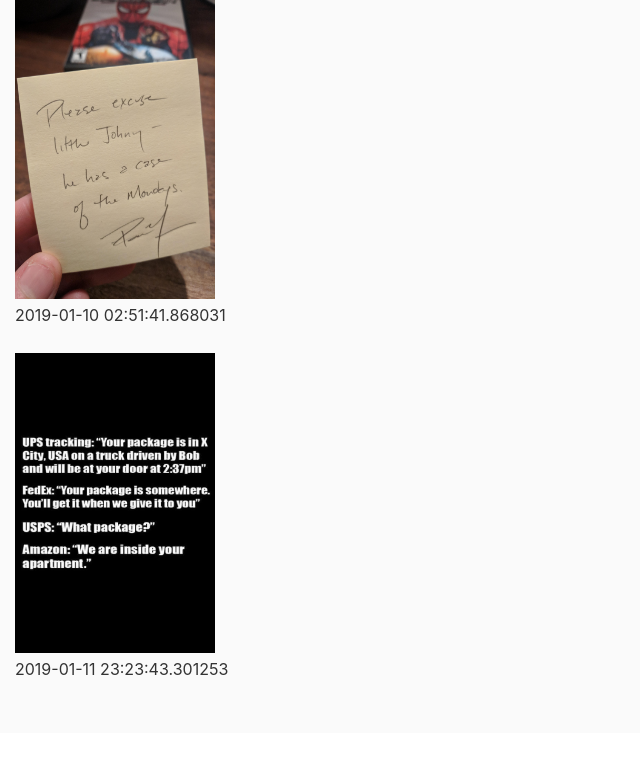
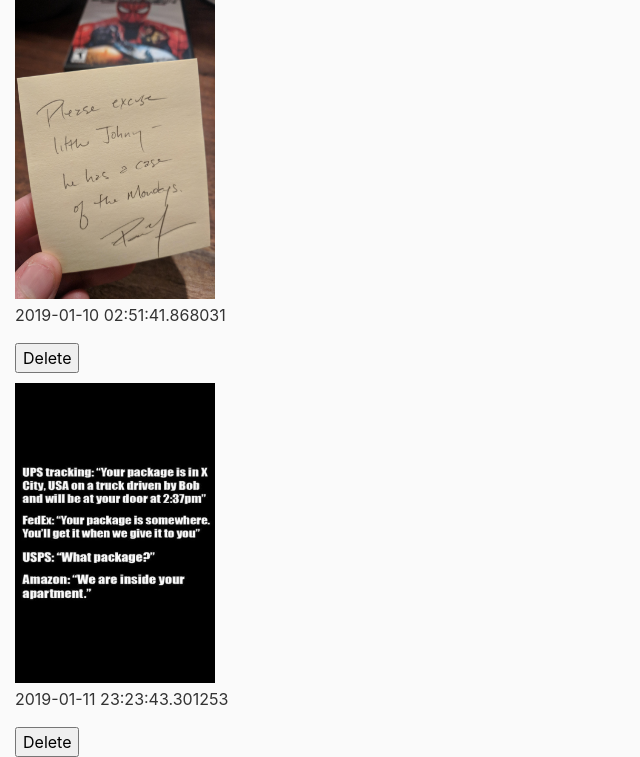
Before and after one commit to pyee78/attendance-flask, a Flask app: page /notes in a window 1280 px wide. Shown: the part 67-824 px from the top of the page, without its empty margins (0-640 px from the left). Before the commit the page ends 742 px from the top, so only its background shows below. Run offline with Flask 2, Linux system fonts and the light colour scheme; a user stored in the database is signed in; data comes from the database, SQL or seed files in the repository; both versions use the stored data as it was after the commit; some libraries are stand-ins or nearby versions.

Commit message:
+ delete note functionality

```diff
--- a/attendance/routes.py
+++ b/attendance/routes.py
@@ -59,7 +59,7 @@
     return render_template('upload.html', title='UPLOAD', form=form)
 
 
-# NOTES route
+# MY NOTES route
 @app.route("/notes")
 @login_required
 def notes():
@@ -68,6 +68,34 @@
     notes = Note.query.filter_by(user_id = current_user.id)
 
     return render_template('notes.html', title='NOTES', notes=notes)
+
+
+# DELETE NOTE route
+@app.route("/notes/delete/<id>", methods=['POST'])
+@login_required
+def delete_note(id):
+    # if note belongs to current_user
+    del_note = Note.query.filter_by(id=id).first()
+    if current_user.id == del_note.user_id:
+
+        # delete img file from "server"
+        image_path = os.path.join(app.root_path,
+                                 'static/note_images',
+                                 del_note.note_image)
+        os.remove(image_path)
+
+        # delete record from database
+        db.session.delete(del_note)
+        db.session.commit()
+
+        # flash confirmation
+        flash('Note successfully deleted', 'success')
+
+    else:
+        # I don't think anyone can get here b/c it's a POST only route
+        flash('That note does not belong to you.', 'danger')
+
+    return redirect(url_for('notes'))
 
 
 # REGISTER route
--- a/attendance/templates/notes.html
+++ b/attendance/templates/notes.html
@@ -5,6 +5,9 @@
 {% for note in notes %}
   <img class="note-img" src="{{ url_for('static', filename='note_images/' + note.note_image) }}" alt="">
   <p>{{ note.system_date }}</p>
+  <form action="{{ url_for('delete_note', id=note.id) }}" method=post>
+        <input type=submit value=Delete>
+  </form>
 {% endfor %}
 
 {% endblock content %}
```
Also changed, not shown: attendance/site.db, attendance/static/note_images/69bdc4b665e45602.jpg (renamed from attendance/static/note_images/514255f77643fdf2.jpg).
